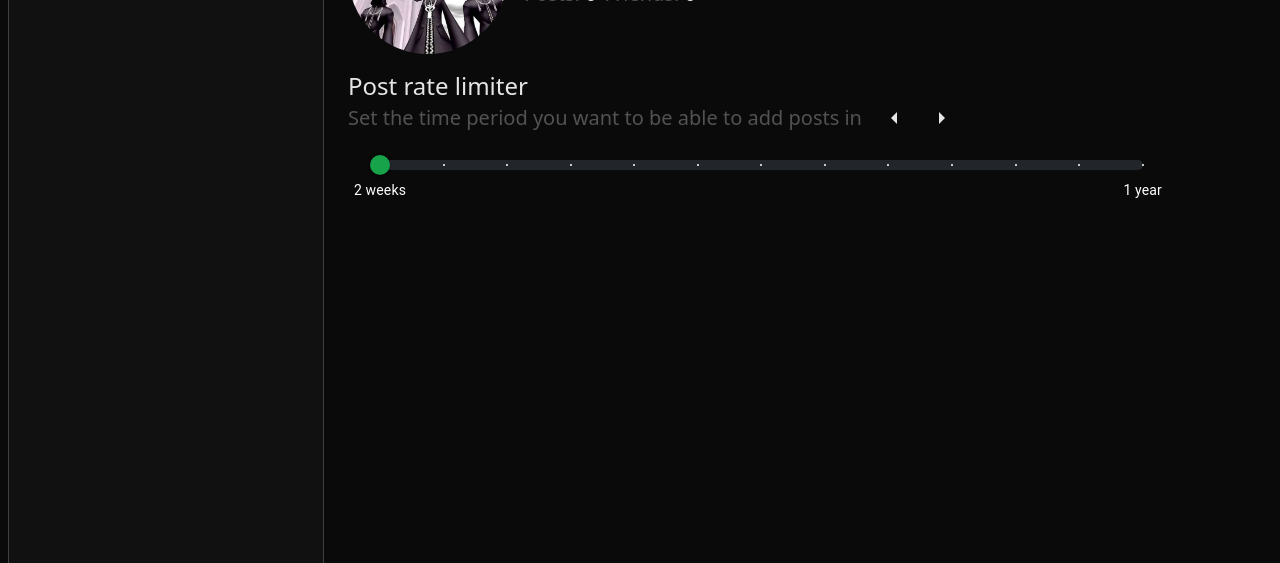
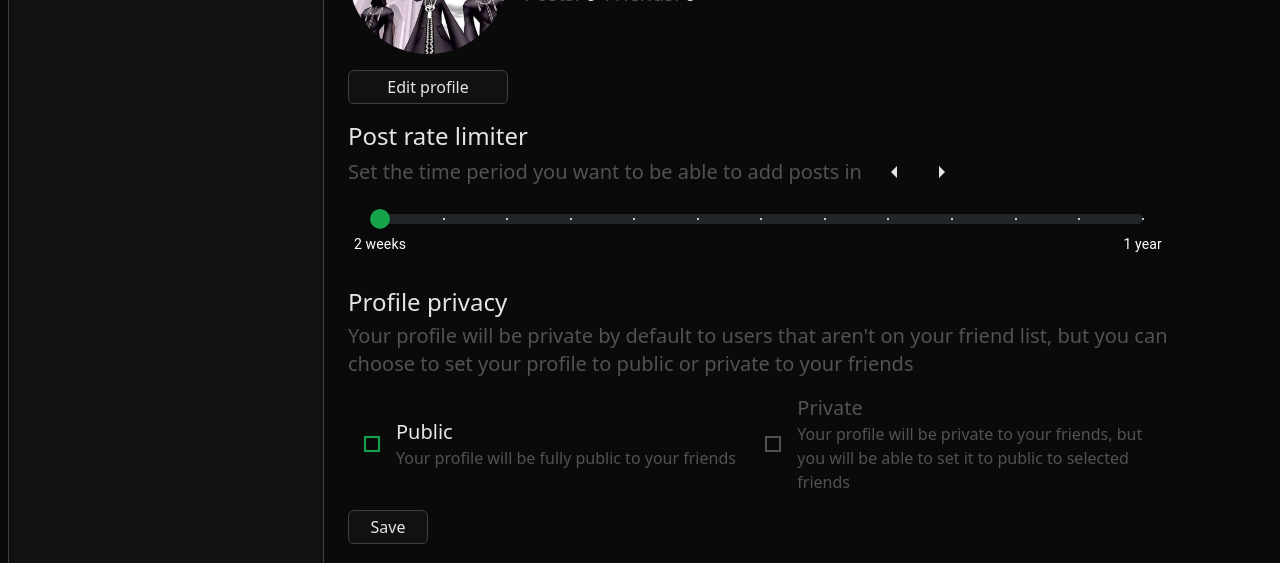
Before and after one commit to margungijs/end-project-front, a React (Create React App) app: page /Settings in a window 1280 px wide. Both pictures are taken after a click on the element "General". Shown: the part 237-800 px from the top of the page. Built offline with nearby package versions, Linux system fonts and the light colour scheme; no server answers.

Commit message:
created general settings design

```diff
--- /dev/null
+++ b/src/components/Profile/ProfileMain.jsx
@@ -0,0 +1,11 @@
+import React from 'react';
+
+const ProfileMain = () => {
+    return (
+        <div>
+
+        </div>
+    );
+};
+
+export default ProfileMain;
--- a/src/components/Settings/General/GeneralMain.jsx
+++ b/src/components/Settings/General/GeneralMain.jsx
@@ -7,6 +7,7 @@ import {IoMdArrowDropdown} from "react-icons/io";
 const GeneralMain = () => {
     const name = localStorage.getItem('name');
     const [value, setValue] = useState(0);
+    const [privacy, setPrivacy] = useState(false);
     const marks = [
         { value: 0, label: '2 weeks' },
         { value: 1, label: '1 month' },
@@ -44,14 +45,16 @@ const GeneralMain = () => {
         },
         '& .MuiSlider-thumb': {
             color: '#16A34A',
-            pointerEvents: 'none', // Make the thumb not interactable
+            transition: 'transform 0.3s ease',
+            pointerEvents: 'none',
             '&:focus': {
-                boxShadow: 'none' // Remove the outer clicked effect
+                boxShadow: 'none'
             }
         },
         '& .MuiSlider-track': {
             color: '#16A34A',
-            height: '9px'
+            height: '9px',
+            transition: 'transform 0.3s ease',
         },
         '& .MuiSlider-markLabel[data-index="0"]': {
             color: 'white',
@@ -97,8 +100,11 @@ const GeneralMain = () => {
                     </div>
                 </div>
             </div>
-            <div className = "flex flex-col text-neutral-200">
-                <h1 className = "text-2xl text-neutral-200">Post rate limiter</h1>
+            <div className = "bg-[#111111] border-[1px] hover:border-neutral-500 transition duration-200 cursor-pointer border-neutral-700 mb-4 rounded-md text-center p-1 w-40">
+                <h1 className = "text-neutral-200">Edit profile</h1>
+            </div>
+            <div className = "flex flex-col text-neutral-200 mb-4">
+                <h1 className = "text-2xl text-neutral-200 mb-1">Post rate limiter</h1>
                 <div className = "flex flex-row items-center gap-4">
                     <h1 className = "text-xl text-neutral-600">Set the time period you want to be able to add posts in</h1>
                     <div
@@ -127,6 +133,33 @@ const GeneralMain = () => {
                     />
                 </div>
             </div>
+            <h1 className = "text-2xl text-neutral-200 mb-1">Profile privacy</h1>
+            <h1 className = "text-xl text-neutral-600">Your profile will be private by default to users that aren't on your friend list, but you can choose to set your profile to public or private to your friends</h1>
+            <div className = "flex flex-row p-4 justify-between gap-2">
+                <div className = "flex flex-row items-center w-1/2">
+                    <div
+                        className = {`w-4 h-4 border-2 transition duration-200 ${privacy ? "border-neutral-600" : "border-green-600"} mr-4 cursor-pointer flex-shrink-0`}
+                        onClick={() => setPrivacy(!privacy)}
+                    ></div>
+                    <div className = "flex flex-col">
+                        <h1 className = {`text-xl transition duration-200 ${privacy ? "text-neutral-600" : "text-neutral-200"}`}>Public</h1>
+                        <h1 className = "text-neutral-600">Your profile will be fully public to your friends</h1>
+                    </div>
+                </div>
+                <div className = "flex flex-row items-center w-1/2">
+                    <div
+                        className = {`w-4 h-4 border-2 transition duration-200 ${privacy ? "border-green-600" : "border-neutral-600"} mr-4 cursor-pointer flex-shrink-0`}
+                        onClick={() => setPrivacy(!privacy)}
+                    ></div>
+                    <div className = "flex flex-col">
+                        <h1 className = {`text-xl transition duration-200 ${privacy ? "text-neutral-200" : "text-neutral-600"}`}>Private</h1>
+                        <h1 className = "text-neutral-600">Your profile will be private to your friends, but you will be able to set it to public to selected friends</h1>
+                    </div>
+                </div>
+            </div>
+            <div className = "bg-[#111111] border-[1px] hover:border-green-600 transition duration-200 cursor-pointer border-neutral-700 mb-4 rounded-md text-center p-1 w-20">
+                <h1 className = "text-neutral-200">Save</h1>
+            </div>
         </div>
     );
 };
--- a/src/components/Settings/Main/Settings.jsx
+++ b/src/components/Settings/Main/Settings.jsx
@@ -12,8 +12,7 @@ const Settings = () => {
             <DashboardHeader />
             <div className = "flex flex-row p-2 gap-4 w-screen">
                 <SettingsChoices selected = {selected} setSelected={setSelected}/>
-                {/*<ShortcutMain />*/}
-                <GeneralMain />
+                {selected === "shortcuts" ? <ShortcutMain /> : <GeneralMain />}w
             </div>
         </div>
     );
```
